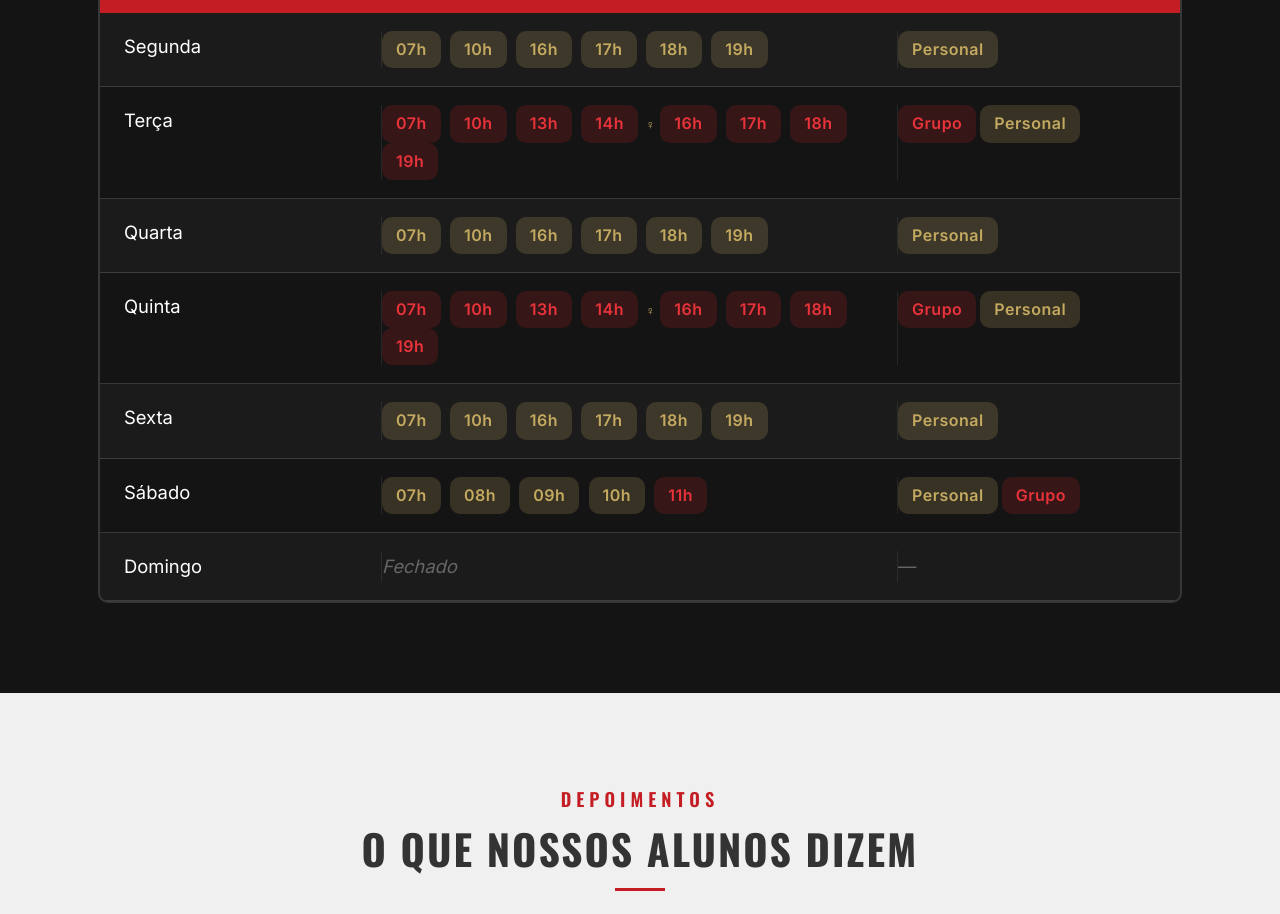
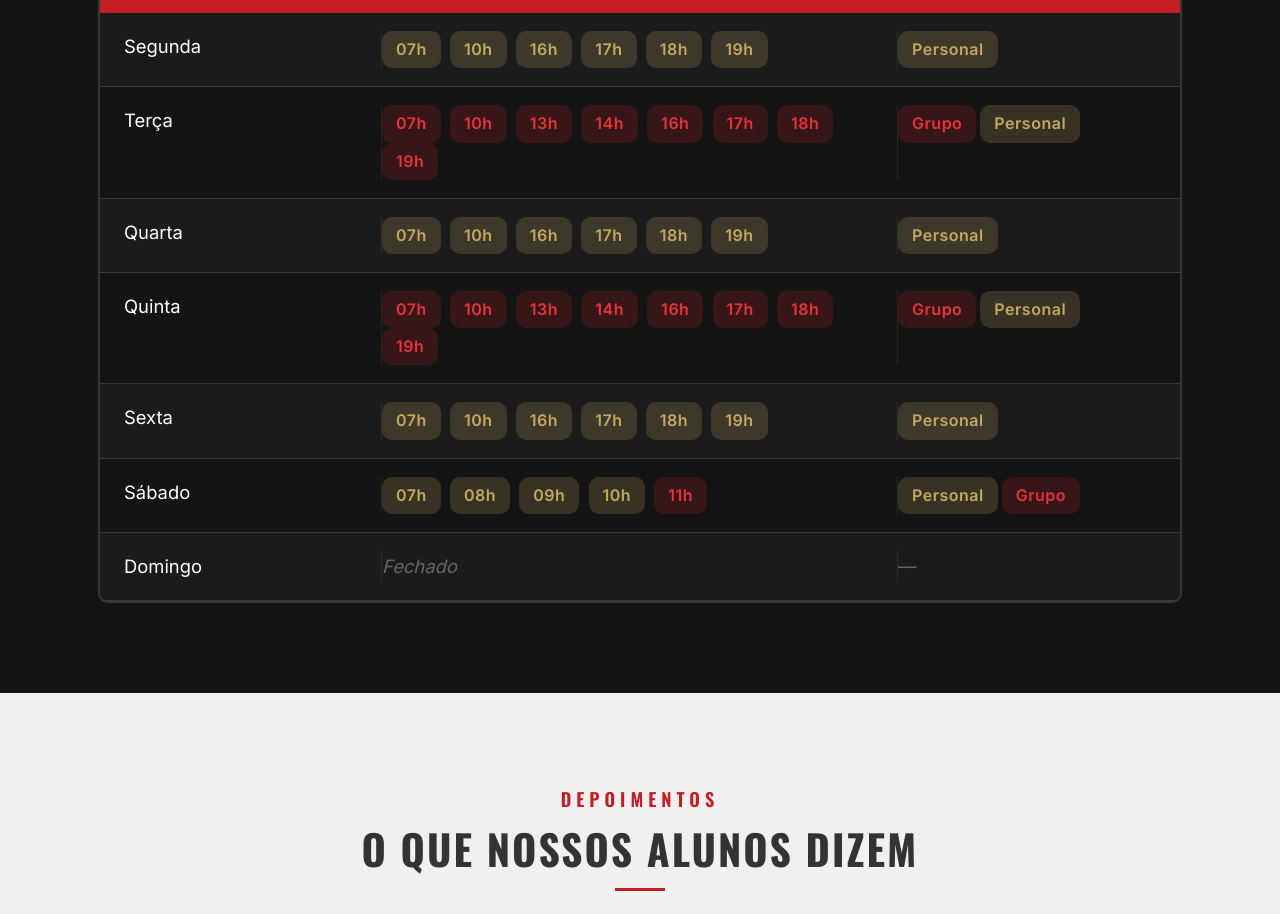
Before and after one commit to nicolaskra/garageboxing-site, a plain HTML site: page index.html in a window 1280 px wide. Shown: the part 3158-4072 px from the top of the page. Drawn offline with nearby package versions, Linux system fonts and the light colour scheme.

Commit message:
fix: remove simbolo feminino dos horarios

```diff
--- a/index.html
+++ b/index.html
@@ -306,9 +306,9 @@ Agendar Aula Grátis
 <div class="schedule fade-up">
 <div class="schedule-head"><div>Dia</div><div>Horários</div><div>Tipo</div></div>
 <div class="schedule-row"><div>Segunda</div><div><span class="tag tag-p">07h</span> <span class="tag tag-p">10h</span> <span class="tag tag-p">16h</span> <span class="tag tag-p">17h</span> <span class="tag tag-p">18h</span> <span class="tag tag-p">19h</span></div><div><span class="tag tag-p">Personal</span></div></div>
-<div class="schedule-row"><div>Terça</div><div><span class="tag tag-g">07h</span> <span class="tag tag-g">10h</span> <span class="tag tag-g">13h</span> <span class="tag tag-g">14h</span><small style="color:var(--gold);font-size:.8rem"> ♀</small> <span class="tag tag-g">16h</span> <span class="tag tag-g">17h</span> <span class="tag tag-g">18h</span> <span class="tag tag-g">19h</span></div><div><span class="tag tag-g">Grupo</span><span class="tag tag-p">Personal</span></div></div>
+<div class="schedule-row"><div>Terça</div><div><span class="tag tag-g">07h</span> <span class="tag tag-g">10h</span> <span class="tag tag-g">13h</span> <span class="tag tag-g">14h</span> <span class="tag tag-g">16h</span> <span class="tag tag-g">17h</span> <span class="tag tag-g">18h</span> <span class="tag tag-g">19h</span></div><div><span class="tag tag-g">Grupo</span><span class="tag tag-p">Personal</span></div></div>
 <div class="schedule-row"><div>Quarta</div><div><span class="tag tag-p">07h</span> <span class="tag tag-p">10h</span> <span class="tag tag-p">16h</span> <span class="tag tag-p">17h</span> <span class="tag tag-p">18h</span> <span class="tag tag-p">19h</span></div><div><span class="tag tag-p">Personal</span></div></div>
-<div class="schedule-row"><div>Quinta</div><div><span class="tag tag-g">07h</span> <span class="tag tag-g">10h</span> <span class="tag tag-g">13h</span> <span class="tag tag-g">14h</span><small style="color:var(--gold);font-size:.8rem"> ♀</small> <span class="tag tag-g">16h</span> <span class="tag tag-g">17h</span> <span class="tag tag-g">18h</span> <span class="tag tag-g">19h</span></div><div><span class="tag tag-g">Grupo</span><span class="tag tag-p">Personal</span></div></div>
+<div class="schedule-row"><div>Quinta</div><div><span class="tag tag-g">07h</span> <span class="tag tag-g">10h</span> <span class="tag tag-g">13h</span> <span class="tag tag-g">14h</span> <span class="tag tag-g">16h</span> <span class="tag tag-g">17h</span> <span class="tag tag-g">18h</span> <span class="tag tag-g">19h</span></div><div><span class="tag tag-g">Grupo</span><span class="tag tag-p">Personal</span></div></div>
 <div class="schedule-row"><div>Sexta</div><div><span class="tag tag-p">07h</span> <span class="tag tag-p">10h</span> <span class="tag tag-p">16h</span> <span class="tag tag-p">17h</span> <span class="tag tag-p">18h</span> <span class="tag tag-p">19h</span></div><div><span class="tag tag-p">Personal</span></div></div>
 <div class="schedule-row"><div>Sábado</div><div><span class="tag tag-p">07h</span> <span class="tag tag-p">08h</span> <span class="tag tag-p">09h</span> <span class="tag tag-p">10h</span> <span class="tag tag-g">11h</span></div><div><span class="tag tag-p">Personal</span><span class="tag tag-g">Grupo</span></div></div>
 <div class="schedule-row"><div>Domingo</div><div style="color:var(--g6);font-style:italic">Fechado</div><div style="color:var(--g6)">—</div></div>
```
